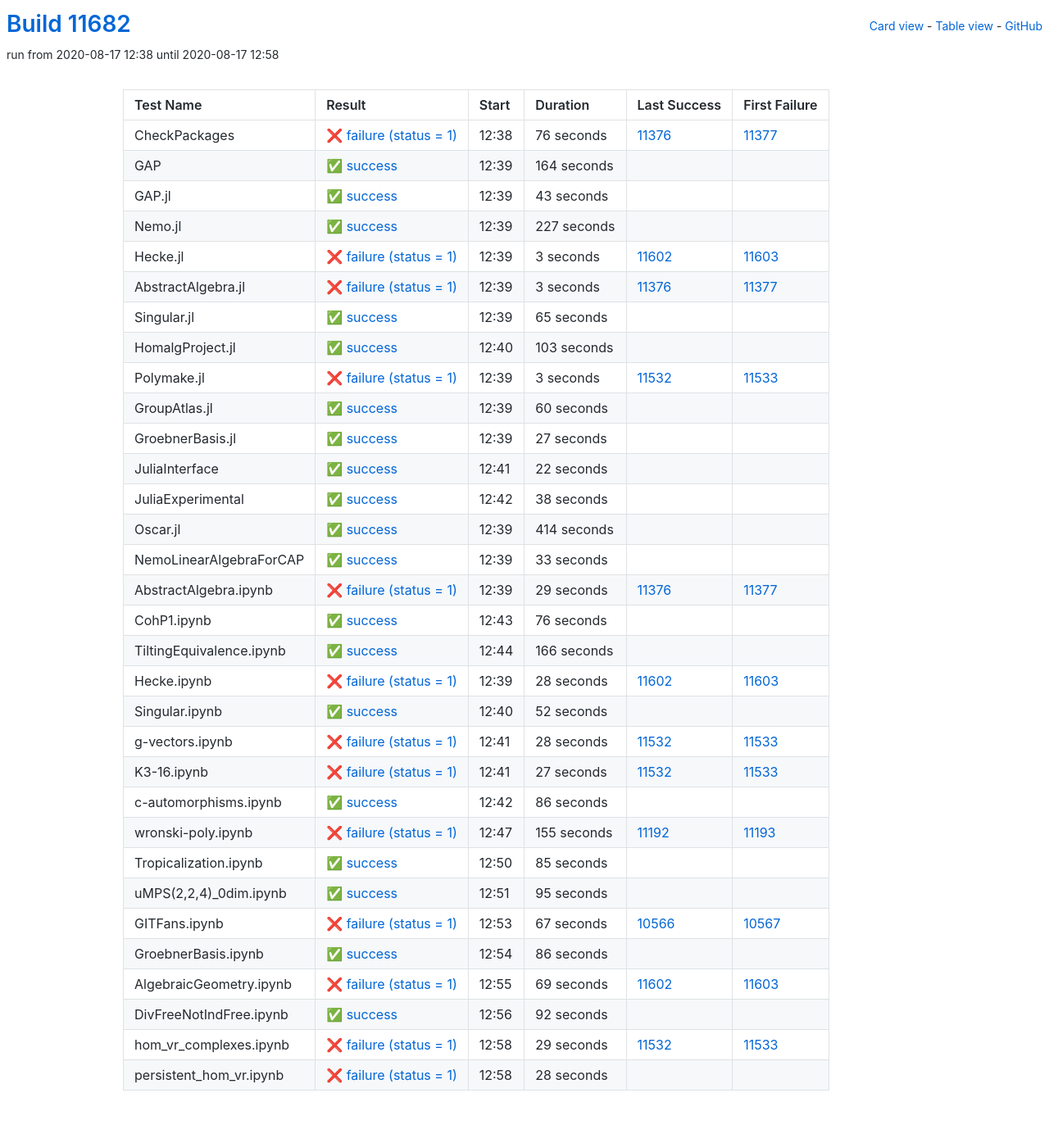
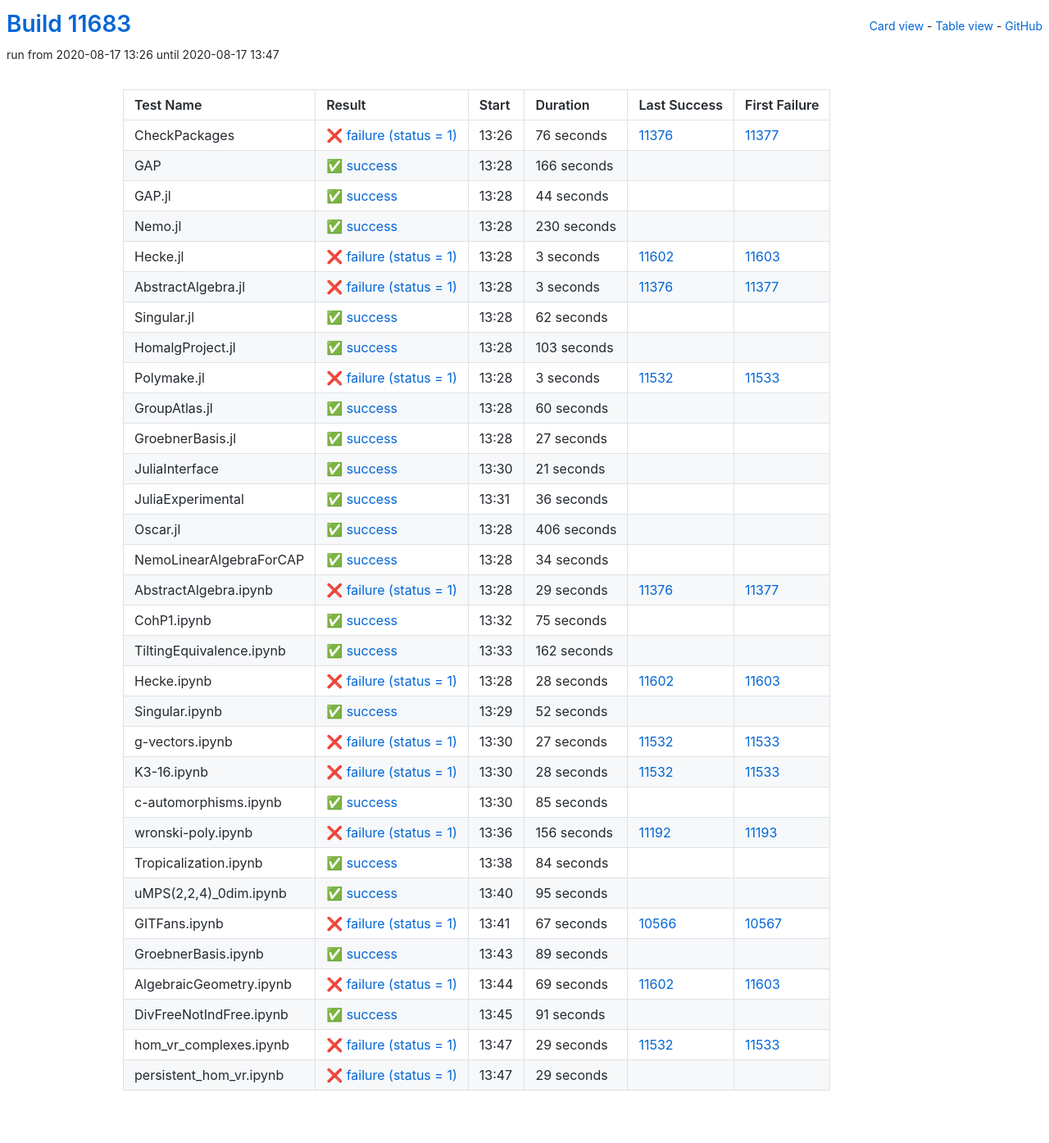
Before and after one commit to oscar-system/oscar-ci-status, a Jekyll site: the page built from table.html, in a window 1280 px wide. Shown: the whole page at 82% size. Built offline with Jekyll 4.4.1, drawn with Linux system fonts in a browser that asks for light colours.

Commit message:
Build #11683

```diff
--- a/_data/ci.yml
+++ b/_data/ci.yml
@@ -1,6 +1,6 @@
 ---
-build: 11682
-build_url: https://oscarci.mathematik.uni-kl.de/job/oscar/11682/
+build: 11683
+build_url: https://oscarci.mathematik.uni-kl.de/job/oscar/11683/
 job: oscar
 organization: oscar-system
 repo: oscar-ci-status
@@ -8,8 +8,8 @@
 tests:
 - name: CheckPackages
   id: checkpackages
-  log: https://oscarci.mathematik.uni-kl.de/job/oscar/11682/artifact/logs/build-11682/CheckPackages.log
-  start: 2020-08-17 12:38
+  log: https://oscarci.mathematik.uni-kl.de/job/oscar/11683/artifact/logs/build-11683/CheckPackages.log
+  start: 2020-08-17 13:26
   success: false
   exitcode: 1
   status: failure
@@ -20,44 +20,44 @@
   first_failure_url: https://oscarci.mathematik.uni-kl.de/job/oscar/11377/
 - name: GAP
   id: gap
-  log: https://oscarci.mathematik.uni-kl.de/job/oscar/11682/artifact/logs/build-11682/GAP.log
-  start: 2020-08-17 12:39
+  log: https://oscarci.mathematik.uni-kl.de/job/oscar/11683/artifact/logs/build-11683/GAP.log
+  start: 2020-08-17 13:28
   success: true
   exitcode: 0
   status: success
-  duration: 164
+  duration: 166
   last_success: false
   last_success_url:
   first_failure: false
   first_failure_url:
 - name: GAP.jl
   id: gap-jl
-  log: https://oscarci.mathematik.uni-kl.de/job/oscar/11682/artifact/logs/build-11682/GAP.jl.log
-  start: 2020-08-17 12:39
+  log: https://oscarci.mathematik.uni-kl.de/job/oscar/11683/artifact/logs/build-11683/GAP.jl.log
+  start: 2020-08-17 13:28
   success: true
   exitcode: 0
   status: success
-  duration: 43
+  duration: 44
   last_success: false
   last_success_url:
   first_failure: false
   first_failure_url:
 - name: Nemo.jl
   id: nemo-jl
-  log: https://oscarci.mathematik.uni-kl.de/job/oscar/11682/artifact/logs/build-11682/Nemo.jl.log
-  start: 2020-08-17 12:39
+  log: https://oscarci.mathematik.uni-kl.de/job/oscar/11683/artifact/logs/build-11683/Nemo.jl.log
+  start: 2020-08-17 13:28
   success: true
   exitcode: 0
   status: success
-  duration: 227
+  duration: 230
   last_success: false
   last_success_url:
   first_failure: false
   first_failure_url:
 - name: Hecke.jl
   id: hecke-jl
-  log: https://oscarci.mathematik.uni-kl.de/job/oscar/11682/artifact/logs/build-11682/Hecke.jl.log
-  start: 2020-08-17 12:39
+  log: https://oscarci.mathematik.uni-kl.de/job/oscar/11683/artifact/logs/build-11683/Hecke.jl.log
+  start: 2020-08-17 13:28
   success: false
   exitcode: 1
   status: failure
@@ -68,8 +68,8 @@
   first_failure_url: https://oscarci.mathematik.uni-kl.de/job/oscar/11603/
 - name: AbstractAlgebra.jl
   id: abstractalgebra-jl
-  log: https://oscarci.mathematik.uni-kl.de/job/oscar/11682/artifact/logs/build-11682/AbstractAlgebra.jl.log
-  start: 2020-08-17 12:39
+  log: https://oscarci.mathematik.uni-kl.de/job/oscar/11683/artifact/logs/build-11683/AbstractAlgebra.jl.log
+  start: 2020-08-17 13:28
   success: false
   exitcode: 1
   status: failure
@@ -80,20 +80,20 @@
   first_failure_url: https://oscarci.mathematik.uni-kl.de/job/oscar/11377/
 - name: Singular.jl
   id: singular-jl
-  log: https://oscarci.mathematik.uni-kl.de/job/oscar/11682/artifact/logs/build-11682/Singular.jl.log
-  start: 2020-08-17 12:39
+  log: https://oscarci.mathematik.uni-kl.de/job/oscar/11683/artifact/logs/build-11683/Singular.jl.log
+  start: 2020-08-17 13:28
   success: true
   exitcode: 0
   status: success
-  duration: 65
+  duration: 62
   last_success: false
   last_success_url:
   first_failure: false
   first_failure_url:
 - name: HomalgProject.jl
   id: homalgproject-jl
-  log: https://oscarci.mathematik.uni-kl.de/job/oscar/11682/artifact/logs/build-11682/HomalgProject.jl.log
-  start: 2020-08-17 12:40
+  log: https://oscarci.mathematik.uni-kl.de/job/oscar/11683/artifact/logs/build-11683/HomalgProject.jl.log
+  start: 2020-08-17 13:28
   success: true
   exitcode: 0
   status: success
@@ -104,8 +104,8 @@
   first_failure_url:
 - name: Polymake.jl
   id: polymake-jl
-  log: https://oscarci.mathematik.uni-kl.de/job/oscar/11682/artifact/logs/build-11682/Polymake.jl.log
-  start: 2020-08-17 12:39
+  log: https://oscarci.mathematik.uni-kl.de/job/oscar/11683/artifact/logs/build-11683/Polymake.jl.log
+  start: 2020-08-17 13:28
   success: false
   exitcode: 1
   status: failure
@@ -116,8 +116,8 @@
   first_failure_url: https://oscarci.mathematik.uni-kl.de/job/oscar/11533/
 - name: GroupAtlas.jl
   id: groupatlas-jl
-  log: https://oscarci.mathematik.uni-kl.de/job/oscar/11682/artifact/logs/build-11682/GroupAtlas.jl.log
-  start: 2020-08-17 12:39
+  log: https://oscarci.mathematik.uni-kl.de/job/oscar/11683/artifact/logs/build-11683/GroupAtlas.jl.log
+  start: 2020-08-17 13:28
   success: true
   exitcode: 0
   status: success
@@ -128,8 +128,8 @@
   first_failure_url:
 - name: GroebnerBasis.jl
   id: groebnerbasis-jl
-  log: https://oscarci.mathematik.uni-kl.de/job/oscar/11682/artifact/logs/build-11682/GroebnerBasis.jl.log
-  start: 2020-08-17 12:39
+  log: https://oscarci.mathematik.uni-kl.de/job/oscar/11683/artifact/logs/build-11683/GroebnerBasis.jl.log
+  start: 2020-08-17 13:28
   success: true
   exitcode: 0
   status: success
@@ -140,56 +140,56 @@
   first_failure_url:
 - name: JuliaInterface
   id: juliainterface
-  log: https://oscarci.mathematik.uni-kl.de/job/oscar/11682/artifact/logs/build-11682/JuliaInterface.log
-  start: 2020-08-17 12:41
+  log: https://oscarci.mathematik.uni-kl.de/job/oscar/11683/artifact/logs/build-11683/JuliaInterface.log
+  start: 2020-08-17 13:30
   success: true
   exitcode: 0
   status: success
-  duration: 22
+  duration: 21
   last_success: false
   last_success_url:
   first_failure: false
   first_failure_url:
 - name: JuliaExperimental
   id: juliaexperimental
-  log: https://oscarci.mathematik.uni-kl.de/job/oscar/11682/artifact/logs/build-11682/JuliaExperimental.log
-  start: 2020-08-17 12:42
+  log: https://oscarci.mathematik.uni-kl.de/job/oscar/11683/artifact/logs/build-11683/JuliaExperimental.log
+  start: 2020-08-17 13:31
   success: true
   exitcode: 0
   status: success
-  duration: 38
+  duration: 36
   last_success: false
   last_success_url:
   first_failure: false
   first_failure_url:
 - name: Oscar.jl
   id: oscar-jl
-  log: https://oscarci.mathematik.uni-kl.de/job/oscar/11682/artifact/logs/build-11682/Oscar.jl.log
-  start: 2020-08-17 12:39
+  log: https://oscarci.mathematik.uni-kl.de/job/oscar/11683/artifact/logs/build-11683/Oscar.jl.log
+  start: 2020-08-17 13:28
   success: true
   exitcode: 0
   status: success
-  duration: 414
+  duration: 406
   last_success: false
   last_success_url:
   first_failure: false
   first_failure_url:
 - name: NemoLinearAlgebraForCAP
   id: nemolinearalgebraforcap
-  log: https://oscarci.mathematik.uni-kl.de/job/oscar/11682/artifact/logs/build-11682/NemoLinearAlgebraForCAP.log
-  start: 2020-08-17 12:39
+  log: https://oscarci.mathematik.uni-kl.de/job/oscar/11683/artifact/logs/build-11683/NemoLinearAlgebraForCAP.log
+  start: 2020-08-17 13:28
   success: true
   exitcode: 0
   status: success
-  duration: 33
+  duration: 34
   last_success: false
   last_success_url:
   first_failure: false
   first_failure_url:
 - name: AbstractAlgebra.ipynb
   id: abstractalgebra-ipynb
-  log: https://oscarci.mathematik.uni-kl.de/job/oscar/11682/artifact/logs/build-11682/AbstractAlgebra.ipynb.log
-  start: 2020-08-17 12:39
+  log: https://oscarci.mathematik.uni-kl.de/job/oscar/11683/artifact/logs/build-11683/AbstractAlgebra.ipynb.log
+  start: 2020-08-17 13:28
   success: false
   exitcode: 1
   status: failure
@@ -200,32 +200,32 @@
   first_failure_url: https://oscarci.mathematik.uni-kl.de/job/oscar/11377/
 - name: CohP1.ipynb
   id: cohp1-ipynb
-  log: https://oscarci.mathematik.uni-kl.de/job/oscar/11682/artifact/logs/build-11682/CohP1.ipynb.log
-  start: 2020-08-17 12:43
+  log: https://oscarci.mathematik.uni-kl.de/job/oscar/11683/artifact/logs/build-11683/CohP1.ipynb.log
+  start: 2020-08-17 13:32
   success: true
   exitcode: 0
   status: success
-  duration: 76
+  duration: 75
   last_success: false
   last_success_url:
   first_failure: false
   first_failure_url:
 - name: TiltingEquivalence.ipynb
   id: tiltingequivalence-ipynb
-  log: https://oscarci.mathematik.uni-kl.de/job/oscar/11682/artifact/logs/build-11682/TiltingEquivalence.ipynb.log
-  start: 2020-08-17 12:44
+  log: https://oscarci.mathematik.uni-kl.de/job/oscar/11683/artifact/logs/build-11683/TiltingEquivalence.ipynb.log
+  start: 2020-08-17 13:33
   success: true
   exitcode: 0
   status: success
-  duration: 166
+  duration: 162
   last_success: false
   last_success_url:
   first_failure: false
   first_failure_url:
 - name: Hecke.ipynb
   id: hecke-ipynb
-  log: https://oscarci.mathematik.uni-kl.de/job/oscar/11682/artifact/logs/build-11682/Hecke.ipynb.log
-  start: 2020-08-17 12:39
+  log: https://oscarci.mathematik.uni-kl.de/job/oscar/11683/artifact/logs/build-11683/Hecke.ipynb.log
+  start: 2020-08-17 13:28
   success: false
   exitcode: 1
   status: failure
@@ -236,8 +236,8 @@
   first_failure_url: https://oscarci.mathematik.uni-kl.de/job/oscar/11603/
 - name: Singular.ipynb
   id: singular-ipynb
-  log: https://oscarci.mathematik.uni-kl.de/job/oscar/11682/artifact/logs/build-11682/Singular.ipynb.log
-  start: 2020-08-17 12:40
+  log: https://oscarci.mathematik.uni-kl.de/job/oscar/11683/artifact/logs/build-11683/Singular.ipynb.log
+  start: 2020-08-17 13:29
   success: true
   exitcode: 0
   status: success
@@ -248,8 +248,20 @@
   first_failure_url:
 - name: g-vectors.ipynb
   id: g-vectors-ipynb
-  log: https://oscarci.mathematik.uni-kl.de/job/oscar/11682/artifact/logs/build-11682/g-vectors.ipynb.log
-  start: 2020-08-17 12:41
+  log: https://oscarci.mathematik.uni-kl.de/job/oscar/11683/artifact/logs/build-11683/g-vectors.ipynb.log
+  start: 2020-08-17 13:30
+  success: false
+  exitcode: 1
+  status: failure
+  duration: 27
+  last_success: 11532
+  last_success_url: https://oscarci.mathematik.uni-kl.de/job/oscar/11532/
+  first_failure: 11533
+  first_failure_url: https://oscarci.mathematik.uni-kl.de/job/oscar/11533/
+- name: K3-16.ipynb
+  id: k3-16-ipynb
+  log: https://oscarci.mathematik.uni-kl.de/job/oscar/11683/artifact/logs/build-11683/K3-16.ipynb.log
+  start: 2020-08-17 13:30
   success: false
   exitcode: 1
   status: failure
@@ -258,46 +270,10 @@
   last_success_url: https://oscarci.mathematik.uni-kl.de/job/oscar/11532/
   first_failure: 11533
   first_failure_url: https://oscarci.mathematik.uni-kl.de/job/oscar/11533/
-- name: K3-16.ipynb
-  id: k3-16-ipynb
-  log: https://oscarci.mathematik.uni-kl.de/job/oscar/11682/artifact/logs/build-11682/K3-16.ipynb.log
-  start: 2020-08-17 12:41
-  success: false
-  exitcode: 1
-  status: failure
-  duration: 27
-  last_success: 11532
-  last_success_url: https://oscarci.mathematik.uni-kl.de/job/oscar/11532/
-  first_failure: 11533
-  first_failure_url: https://oscarci.mathematik.uni-kl.de/job/oscar/11533/
 - name: c-automorphisms.ipynb
   id: c-automorphisms-ipynb
-  log: https://oscarci.mathematik.uni-kl.de/job/oscar/11682/artifact/logs/build-11682/c-automorphisms.ipynb.log
-  start: 2020-08-17 12:42
-  success: true
-  exitcode: 0
-  status: success
-  duration: 86
-  last_success: false
-  last_success_url:
-  first_failure: false
-  first_failure_url:
-- name: wronski-poly.ipynb
-  id: wronski-poly-ipynb
-  log: https://oscarci.mathematik.uni-kl.de/job/oscar/11682/artifact/logs/build-11682/wronski-poly.ipynb.log
-  start: 2020-08-17 12:47
-  success: false
-  exitcode: 1
-  status: failure
-  duration: 155
-  last_success: 11192
-  last_success_url: https://oscarci.mathematik.uni-kl.de/job/oscar/11192/
-  first_failure: 11193
-  first_failure_url: https://oscarci.mathematik.uni-kl.de/job/oscar/11193/
-- name: Tropicalization.ipynb
-  id: tropicalization-ipynb
-  log: https://oscarci.mathematik.uni-kl.de/job/oscar/11682/artifact/logs/build-11682/Tropicalization.ipynb.log
-  start: 2020-08-17 12:50
+  log: https://oscarci.mathematik.uni-kl.de/job/oscar/11683/artifact/logs/build-11683/c-automorphisms.ipynb.log
+  start: 2020-08-17 13:30
   success: true
   exitcode: 0
   status: success
@@ -306,10 +282,34 @@
   last_success_url:
   first_failure: false
   first_failure_url:
+- name: wronski-poly.ipynb
+  id: wronski-poly-ipynb
+  log: https://oscarci.mathematik.uni-kl.de/job/oscar/11683/artifact/logs/build-11683/wronski-poly.ipynb.log
+  start: 2020-08-17 13:36
+  success: false
+  exitcode: 1
+  status: failure
+  duration: 156
+  last_success: 11192
+  last_success_url: https://oscarci.mathematik.uni-kl.de/job/oscar/11192/
+  first_failure: 11193
+  first_failure_url: https://oscarci.mathematik.uni-kl.de/job/oscar/11193/
+- name: Tropicalization.ipynb
+  id: tropicalization-ipynb
+  log: https://oscarci.mathematik.uni-kl.de/job/oscar/11683/artifact/logs/build-11683/Tropicalization.ipynb.log
+  start: 2020-08-17 13:38
+  success: true
+  exitcode: 0
+  status: success
+  duration: 84
+  last_success: false
+  last_success_url:
+  first_failure: false
+  first_failure_url:
 - name: uMPS(2,2,4)_0dim.ipynb
   id: umps-2-2-4-0dim-ipynb
-  log: https://oscarci.mathematik.uni-kl.de/job/oscar/11682/artifact/logs/build-11682/uMPS-2-2-4-_0dim.ipynb.log
-  start: 2020-08-17 12:51
+  log: https://oscarci.mathematik.uni-kl.de/job/oscar/11683/artifact/logs/build-11683/uMPS-2-2-4-_0dim.ipynb.log
+  start: 2020-08-17 13:40
   success: true
   exitcode: 0
   status: success
@@ -320,8 +320,8 @@
   first_failure_url:
 - name: GITFans.ipynb
   id: gitfans-ipynb
-  log: https://oscarci.mathematik.uni-kl.de/job/oscar/11682/artifact/logs/build-11682/GITFans.ipynb.log
-  start: 2020-08-17 12:53
+  log: https://oscarci.mathematik.uni-kl.de/job/oscar/11683/artifact/logs/build-11683/GITFans.ipynb.log
+  start: 2020-08-17 13:41
   success: false
   exitcode: 1
   status: failure
@@ -332,20 +332,20 @@
   first_failure_url: https://oscarci.mathematik.uni-kl.de/job/oscar/10567/
 - name: GroebnerBasis.ipynb
   id: groebnerbasis-ipynb
-  log: https://oscarci.mathematik.uni-kl.de/job/oscar/11682/artifact/logs/build-11682/GroebnerBasis.ipynb.log
-  start: 2020-08-17 12:54
+  log: https://oscarci.mathematik.uni-kl.de/job/oscar/11683/artifact/logs/build-11683/GroebnerBasis.ipynb.log
+  start: 2020-08-17 13:43
   success: true
   exitcode: 0
   status: success
-  duration: 86
+  duration: 89
   last_success: false
   last_success_url:
   first_failure: false
   first_failure_url:
 - name: AlgebraicGeometry.ipynb
   id: algebraicgeometry-ipynb
-  log: https://oscarci.mathematik.uni-kl.de/job/oscar/11682/artifact/logs/build-11682/AlgebraicGeometry.ipynb.log
-  start: 2020-08-17 12:55
+  log: https://oscarci.mathematik.uni-kl.de/job/oscar/11683/artifact/logs/build-11683/AlgebraicGeometry.ipynb.log
+  start: 2020-08-17 13:44
   success: false
   exitcode: 1
   status: failure
@@ -356,20 +356,20 @@
   first_failure_url: https://oscarci.mathematik.uni-kl.de/job/oscar/11603/
 - name: DivFreeNotIndFree.ipynb
   id: divfreenotindfree-ipynb
-  log: https://oscarci.mathematik.uni-kl.de/job/oscar/11682/artifact/logs/build-11682/DivFreeNotIndFree.ipynb.log
-  start: 2020-08-17 12:56
+  log: https://oscarci.mathematik.uni-kl.de/job/oscar/11683/artifact/logs/build-11683/DivFreeNotIndFree.ipynb.log
+  start: 2020-08-17 13:45
   success: true
   exitcode: 0
   status: success
-  duration: 92
+  duration: 91
   last_success: false
   last_success_url:
   first_failure: false
   first_failure_url:
 - name: hom_vr_complexes.ipynb
   id: hom-vr-complexes-ipynb
-  log: https://oscarci.mathematik.uni-kl.de/job/oscar/11682/artifact/logs/build-11682/hom_vr_complexes.ipynb.log
-  start: 2020-08-17 12:58
+  log: https://oscarci.mathematik.uni-kl.de/job/oscar/11683/artifact/logs/build-11683/hom_vr_complexes.ipynb.log
+  start: 2020-08-17 13:47
   success: false
   exitcode: 1
   status: failure
@@ -380,12 +380,12 @@
   first_failure_url: https://oscarci.mathematik.uni-kl.de/job/oscar/11533/
 - name: persistent_hom_vr.ipynb
   id: persistent-hom-vr-ipynb
-  log: https://oscarci.mathematik.uni-kl.de/job/oscar/11682/artifact/logs/build-11682/persistent_hom_vr.ipynb.log
-  start: 2020-08-17 12:58
+  log: https://oscarci.mathematik.uni-kl.de/job/oscar/11683/artifact/logs/build-11683/persistent_hom_vr.ipynb.log
+  start: 2020-08-17 13:47
   success: false
   exitcode: 1
   status: failure
-  duration: 28
+  duration: 29
   last_success: false
   last_success_url:
   first_failure: false
```
Also changed, not shown: README.md.
